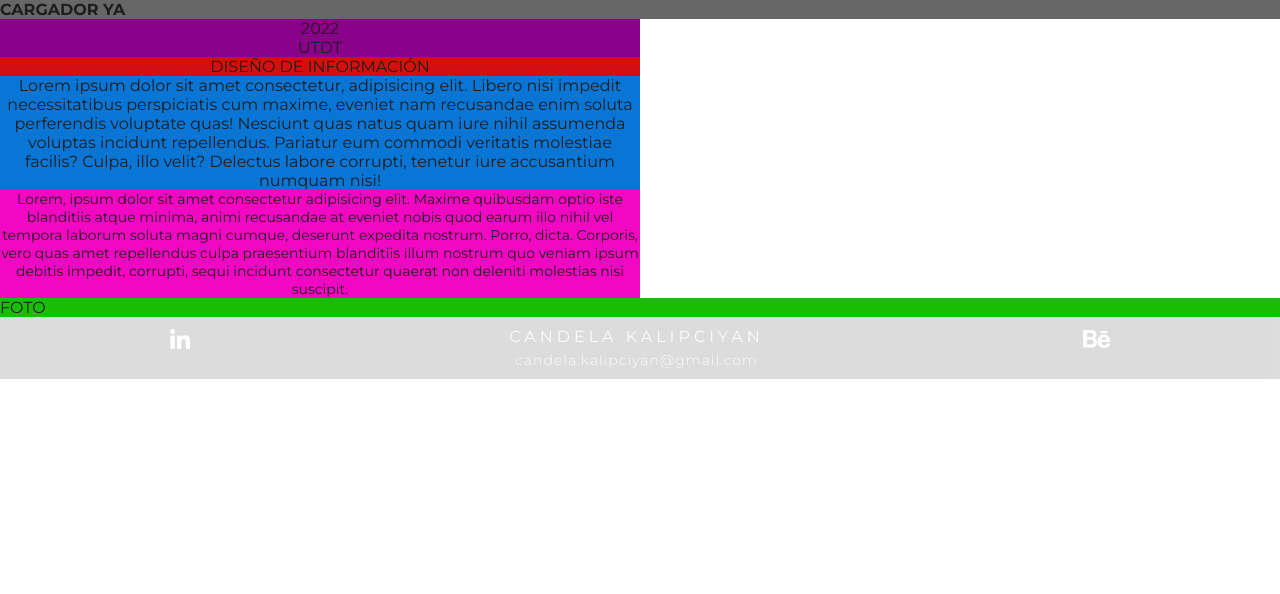
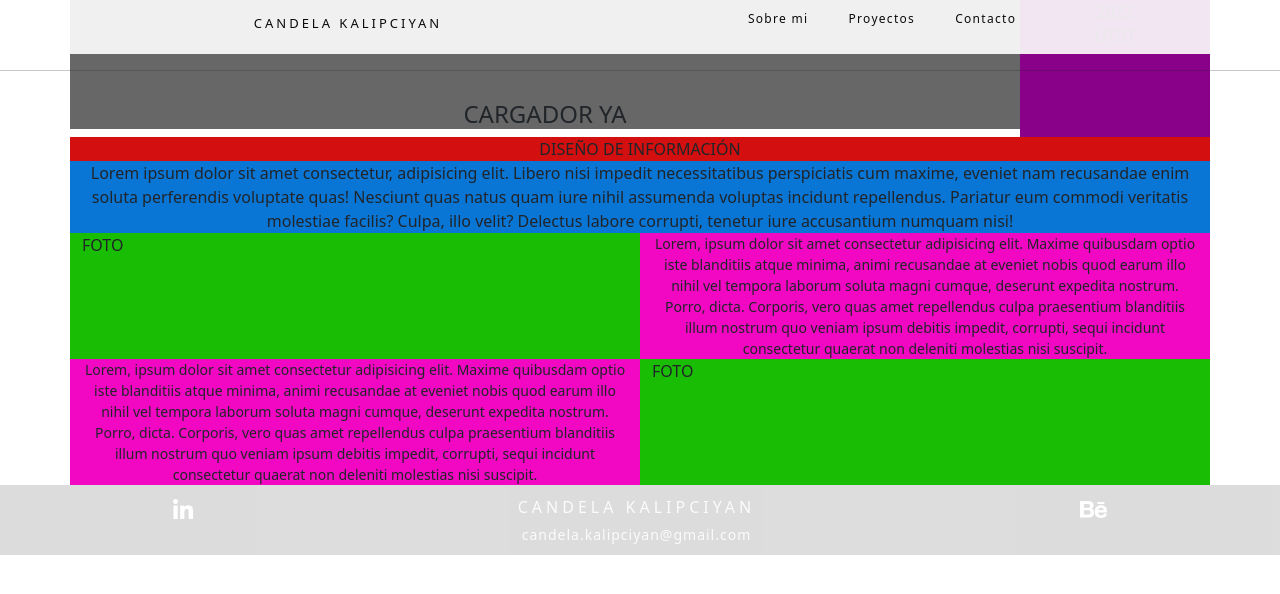
Before and after one commit to candekalipciyan/Mi-Portfolio, a plain HTML site: page paginas/cargadorya.html in a window 1280 px wide. Drawn offline with nearby package versions, Linux system fonts and the light colour scheme.

Commit message:
problema boot

```diff
--- a/css/style.css
+++ b/css/style.css
@@ -14,6 +14,7 @@ body {
 header {
     position: fixed;
     top: 0;
+    margin: 0;
     margin-right: 50px;
     width: 100%;
     padding: 0px;
@@ -532,12 +533,15 @@ footer:hover {
         width: 150px;
         padding: 10px;
     }
+    footer {
+        opacity: 0.75;
+      }
 }
 
 
 h4{
     background-color: #676767;
-    margin:0;
+    padding-top: 100px;
 }
 .fecha{
     background-color: #880188;
@@ -554,13 +558,24 @@ h4{
     margin:0;
 }
 
-.fotosdeproyecto{
+.fotosdeproyectoder{
     background-color: #19be04;
     margin:0;
 }
 
-.comentarios {
+.comentariosizq {
     font-size: 14px;
     background-color: #f208c3;
     margin:0;
 }
+
+.fotosdeproyectoizq{
+    background-color: #19be04;
+    margin:0;
+}
+
+.comentariosder {
+    font-size: 14px;
+    background-color: #f208c3;
+    margin:0;
+}
--- a/paginas/cargadorya.html
+++ b/paginas/cargadorya.html
@@ -19,41 +19,64 @@
 <body>
 
   <header>
-
+    <nav>
+      <div class="logo"> <a href="../index.html">CANDELA KALIPCIYAN</a></li> </div>
+        <ul class="menu">
+            <li> <a href="../index.html">Sobre mi</a></li>
+            <li> <a href="../index.html">Proyectos</a></li>
+            <li> <a href="../index.html">Contacto</a></li>
+        </ul>
+    </nav>
+    <hr>
   </header>
 
   <main>
     <div class="container">
 
 
-      <div class="row">
-        <h4 class="col">
+      <div class="row text-center">
+        <h4 class="col-lg-10 col-md-8 col-sm-6">
           CARGADOR YA
         </h4>
 
-        <p class="fecha col">
+        <p class="fecha col-lg-2 col-md-4 col-sm-6">
           2022 <br>
           UTDT
         </p>
       </div>
 
-      <p class="tipo">DISEÑO DE INFORMACIÓN</p>
+      <div class="row">
 
-      <p class="bajadaindividual">Lorem ipsum dolor sit amet consectetur, adipisicing elit. Libero nisi impedit
+      <p class="tipo col-lg-12">DISEÑO DE INFORMACIÓN</p>
+
+      <p class="bajadaindividual col-lg-12">Lorem ipsum dolor sit amet consectetur, adipisicing elit. Libero nisi impedit
         necessitatibus perspiciatis cum maxime, eveniet nam recusandae enim soluta perferendis voluptate quas! Nesciunt
         quas natus quam iure nihil assumenda voluptas incidunt repellendus. Pariatur eum commodi veritatis molestiae
         facilis? Culpa, illo velit? Delectus labore corrupti, tenetur iure accusantium numquam nisi!</p>
+      </div>
 
       <div class="row">
-        <p class="comentarios col">Lorem, ipsum dolor sit amet consectetur adipisicing elit. Maxime quibusdam optio iste
+        <div class="fotosdeproyectoizq col">FOTO</div>
+
+        <p class="comentariosder col">Lorem, ipsum dolor sit amet consectetur adipisicing elit. Maxime quibusdam optio
+          iste
+          blanditiis atque minima, animi recusandae at eveniet nobis quod earum illo nihil vel tempora laborum soluta
+          magni cumque, deserunt expedita nostrum. Porro, dicta. Corporis, vero quas amet repellendus culpa praesentium
+          blanditiis illum nostrum quo veniam ipsum debitis impedit, corrupti, sequi incidunt consectetur quaerat non
+          deleniti molestias nisi suscipit.</p>
+      </div>
+
+      <div class="row">
+        <p class="comentariosizq col">Lorem, ipsum dolor sit amet consectetur adipisicing elit. Maxime quibusdam optio
+          iste
           blanditiis atque minima, animi recusandae at eveniet nobis quod earum illo nihil vel tempora laborum soluta
           magni cumque, deserunt expedita nostrum. Porro, dicta. Corporis, vero quas amet repellendus culpa praesentium
           blanditiis illum nostrum quo veniam ipsum debitis impedit, corrupti, sequi incidunt consectetur quaerat non
           deleniti molestias nisi suscipit.</p>
 
-        <div class="fotosdeproyecto col">FOTO</div>
+        <div class="fotosdeproyectoder col">FOTO</div>
+      </div>
     </div>
-  </div>
 
   </main>
 
@@ -68,7 +91,8 @@
     </div>
   </footer>
 
-  <link href="	https://cdn.jsdelivr.net/npm/bootstrap@5.3.0-alpha3/dist/js/bootstrap.bundle.min.js">
+  <link href="https://cdn.jsdelivr.net/npm/bootstrap@5.3.0-alpha3/dist/css/bootstrap.min.css" rel="stylesheet"
+    integrity="sha384-KK94CHFLLe+nY2dmCWGMq91rCGa5gtU4mk92HdvYe+M/SXH301p5ILy+dN9+nJOZ" crossorigin="anonymous">
 </body>
 
 </html>
```
